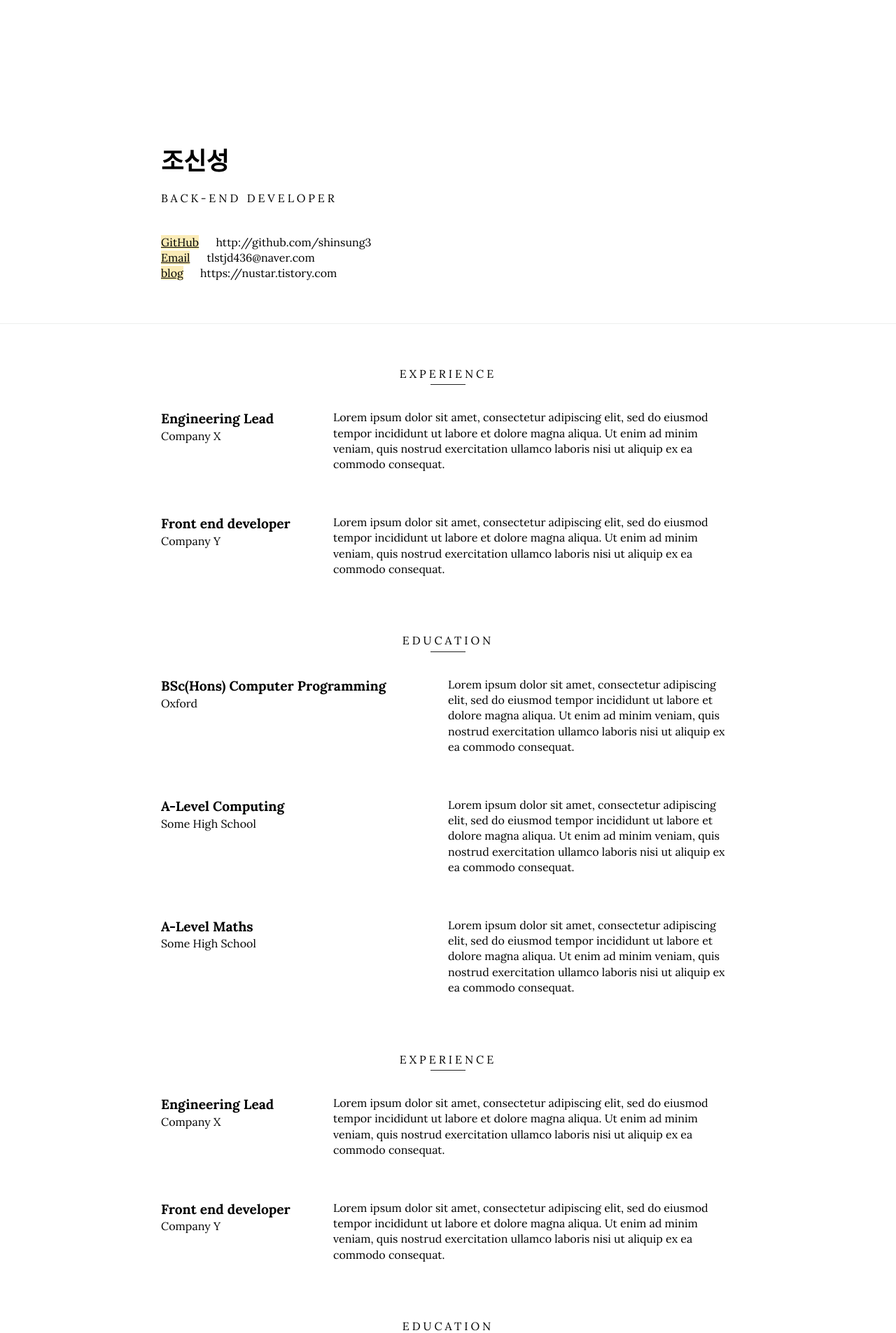
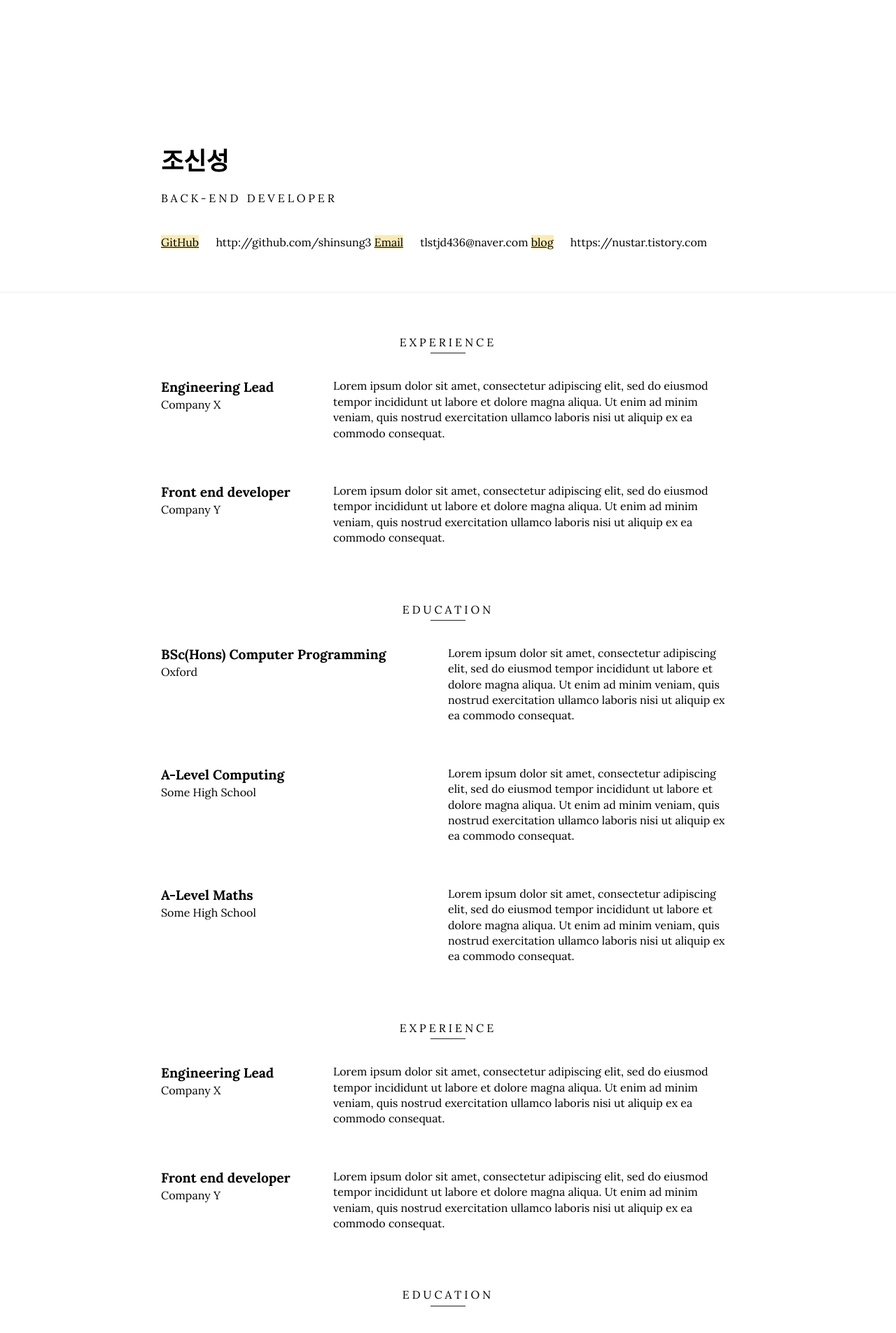
Before and after one commit to shinsung3/shinsung3.github.io, a Jekyll site: the page built from index.html, in a window 1280 px wide. Shown: the top 1905 px of the page at 70% size. Built offline with Jekyll 4.4.1, drawn with Linux system fonts in a browser that asks for light colours.

Commit message:
Update header.html

```diff
--- a/_includes/header.html
+++ b/_includes/header.html
@@ -8,28 +8,15 @@
             <p class="intro__post">{{ site.title2 }}</p>
         </div>
 
-        {{ if site.github_username or site.codepen_username or site.twitter_username or site.email_address }}
+
         <div class="social">
-            {{ if site.github_username }}
             <a href="http://github.com/{{ site.github_username }}" target="_blank">GitHub</a>
             <span> http://github.com/{{ site.github_username }} </span>
-            {{ endif }}
-        </div>
-        <div class="social">
-<!--             {{ if site.codepen_username }}<a href="http://codepen.io/{{ site.codepen_username }}" target="_blank">CodePen</a>{{ endif }} -->
-<!--             {{ if site.twitter_username }}<a href="http://twitter.com/{{ site.twitter_username }}" target="_blank">Twitter</a>{{ endif }} -->
-            {{ if site.email_address }}
             <a href="mailto:{{ site.email_address }}" target="_blank">Email</a>
             <span>{{ site.email_address }} </span>
-            {{ endif }}
-        </div>
-        <div class="social">
-            {{ if site.blog_address }}
             <a href="{{ site.blog_address }}" target="_blank">blog</a>
             <span>{{ site.blog_address }} </span>
-            {{ endif }}
         </div>
-        {{ endif }}
 
     </div>
 </header>
```
Lines whose indentation alone changed are shown as unchanged.
